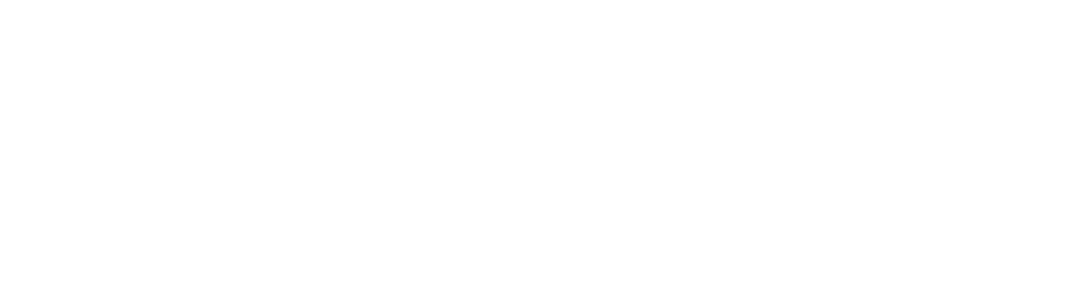
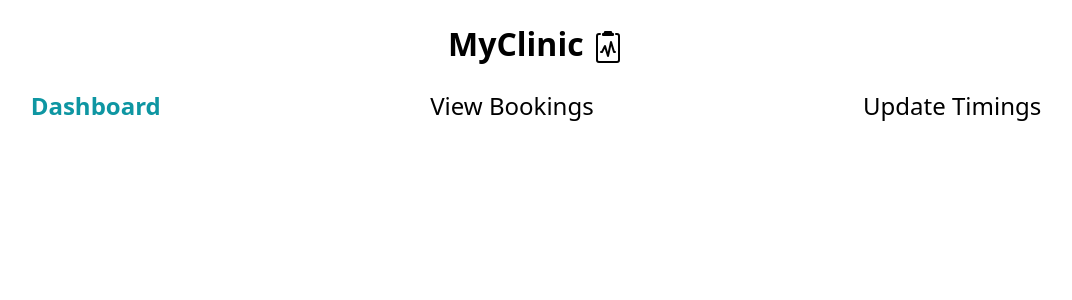
Before and after one commit to auglxw/MyClinic, a React (Create React App) app in the folder client/: page /internal in a window 1280 px wide. Before the commit this address had no page. Shown: the top 300 px of the page, without its empty margins (104-1176 px from the left). Built offline with nearby package versions, Linux system fonts and the light colour scheme.

Commit message:
Added employees' home page headers

```diff
--- a/client/src/App.css
+++ b/client/src/App.css
@@ -403,6 +403,34 @@
   height: 200px;
 }
 
+/* Internal Home Page */
+.internalNav {
+  display: flex;
+  flex-direction: row;
+  justify-content: space-around;
+}
+
+.internalNavLink {
+  text-decoration: none;
+  color: black;
+  font-size: 24px;
+}
+
+.internalNavLink:hover {
+  color: rgb(48, 48, 48);
+}
+
+.selectedInternalNavLink {
+  text-decoration: none;
+  color: rgb(14, 150, 162);
+  font-size: 24px;
+  font-weight: bold;
+}
+
+.selectedInternalNavLink:hover {
+  color: rgb(14, 150, 162);
+}
+
 @media screen and (min-width: 1000px) {
   .bookingCard { width: 600px; }
   .registrationDOB input { padding: 0% 16%; }
--- a/client/src/App.js
+++ b/client/src/App.js
@@ -8,6 +8,7 @@
 import QueueStatus from './pages/QueueStatus';
 import LoginPage from './pages/Login';
 import Protected from './components/ProtectedRoute';
+import Internal from './pages/Internal';
 import { createStore } from "redux";
 import { Provider } from 'react-redux'
 import combinedReducer from './reducers';
@@ -43,6 +44,7 @@
             <Route path="/bookingconfirmed" element={<BookingConfirmed />}/>
             <Route path="/queuestatus" element={<QueueStatus />}/>
             <Route path="/login" element={<LoginPage />}/>
+            <Route path="/internal" element={<Internal />} />
             <Route path="/" element={<Landing />}/>
           </Routes>
         </BrowserRouter>
--- a/client/src/components/LoginForm.jsx
+++ b/client/src/components/LoginForm.jsx
@@ -17,7 +17,7 @@
     }
 
     useEffect(() => {
-        authenticated && navigate("/"); /*navigate to targeted page if autheticated */
+        authenticated && navigate("/internal"); /*navigate to targeted page if autheticated */
     });
 
     return <div className="loginform">
--- /dev/null
+++ b/client/src/pages/Internal.jsx
@@ -0,0 +1,20 @@
+import "../App.css";
+import 'bootstrap/dist/css/bootstrap.min.css';
+import React, { useState } from "react";
+import {Container, Row, Col} from "react-bootstrap";
+import Header from "../components/Header";
+
+function Internal() {
+    const [functionality, setFunctionality] = useState("Dashboard");
+
+    return <div>
+    <Header />
+    <nav className="internalNav">
+        <a className={functionality == "Dashboard" ? "selectedInternalNavLink" : "internalNavLink"} href="#" onClick={() => {setFunctionality("Dashboard")}} >Dashboard</a>
+        <a className={functionality == "Bookings" ? "selectedInternalNavLink" : "internalNavLink"}  href="#" onClick={() => {setFunctionality("Bookings")}} >View Bookings</a>
+        <a className={functionality == "Timings" ? "selectedInternalNavLink" : "internalNavLink"}  href="#" onClick={() => {setFunctionality("Timings")}} >Update Timings</a>
+    </nav>
+    </div>
+}
+
+export default Internal;
```
